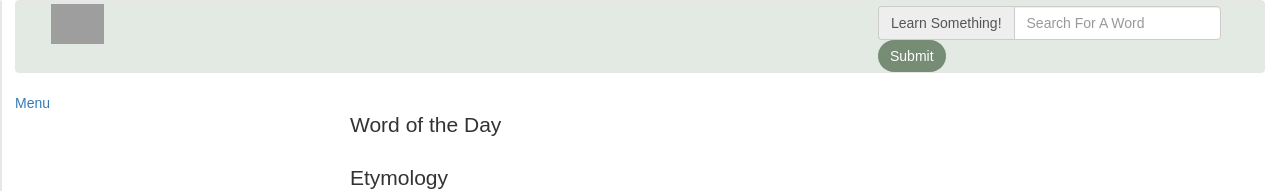
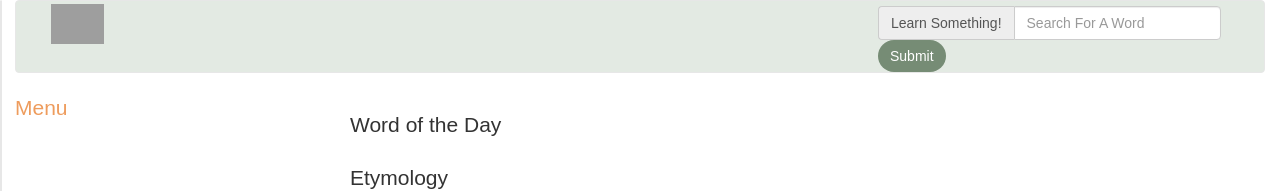
Before and after one commit to CaseyTM/WordWorms, a React (Create React App) app: page / in a window 1280 px wide. Shown: the top 191 px of the page. Built offline with nearby package versions, Linux system fonts and the light colour scheme; grey boxes are pictures that could not be loaded.

Commit message:
more styling love

```diff
--- a/src/Components/App.css
+++ b/src/Components/App.css
@@ -100,6 +100,15 @@ nav img{
   margin-top: 0px;
 }
 
+.menu{
+  font-size: 1.5em;
+  font-weight: 300;
+  color: #EE9C5D;
+  margin-top: 20px;
+  margin-bottom: 20px;
+  transition: all .5s;
+}
+
 @media (min-width: @screen-sm-min) {
 
 }
@@ -146,6 +155,6 @@ nav img{
 
 /* Style page content - use this if you want to push the page content to the right when you open the side navigation */
 #root {
-    transition: margin-left .5s;
+    transition: all .5s;
     padding: 0px;
 }
--- a/src/Components/QuizMe.js
+++ b/src/Components/QuizMe.js
@@ -48,7 +48,7 @@ class QuizMe extends Component {
 		return(
 			<div className="col-sm-9">
 				<h1>Please select a quiz option.</h1>
-					<Link to="randomQuiz"><button className="random-quiz-option">Generate Random Quiz</button></Link>
+					<Link to="randomQuiz"><button className="btn btn-success random-quiz-option">Generate Random Quiz</button></Link>
 					{this.props.children}
 					{linksArray}
 
--- a/src/Components/SideNavBar.js
+++ b/src/Components/SideNavBar.js
@@ -12,10 +12,12 @@ class SideNavBar extends Component{
     openNav() {
     document.getElementById("mySideNav").style.width = "250px";
     document.getElementById("root").style.marginLeft = "250px";
+    document.getElementById("root").style.marginRight = "-250px";
     }
     closeNav() {
     document.getElementById("mySideNav").style.width = "0";
     document.getElementById("root").style.marginLeft = "0";
+    document.getElementById("root").style.marginRight = "0";
     }
 
     render(){
@@ -23,7 +25,7 @@ class SideNavBar extends Component{
 
 
             <div className="col-sm-3">
-                <a onClick={this.openNav}>Menu</a>
+                <a className="menu" onClick={this.openNav}>Menu</a>
                 <nav className="sideNavMenu sidenav navbar navbar-default stretch-height" id="mySideNav">
                     <a onClick={this.closeNav} className="closebtn">&times;</a>
                     <Link to="/"> Home </Link>
```
